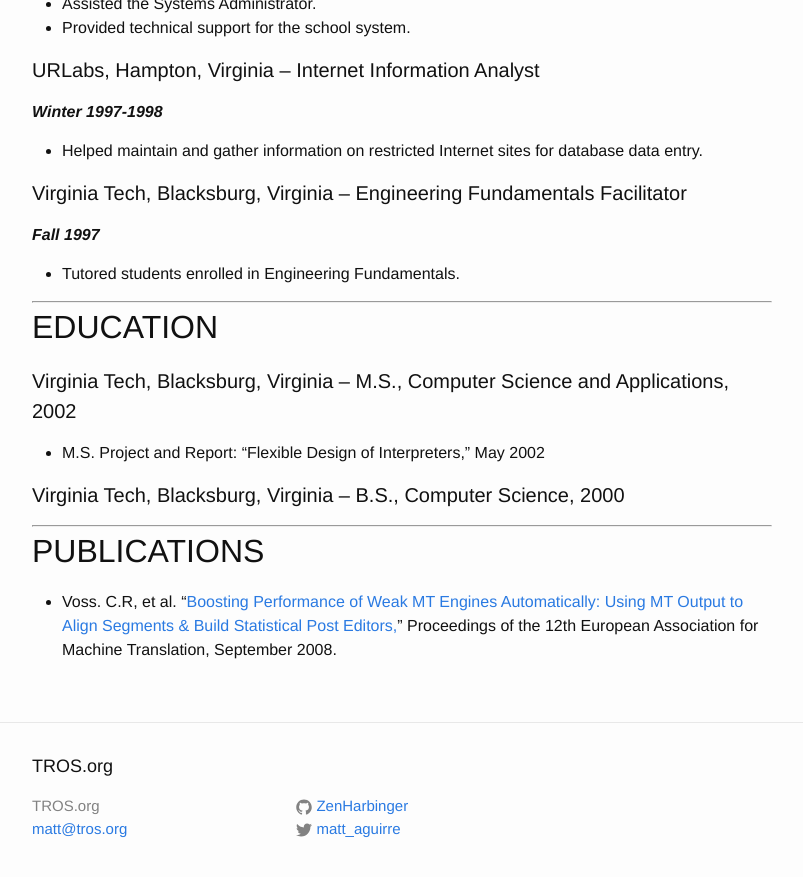
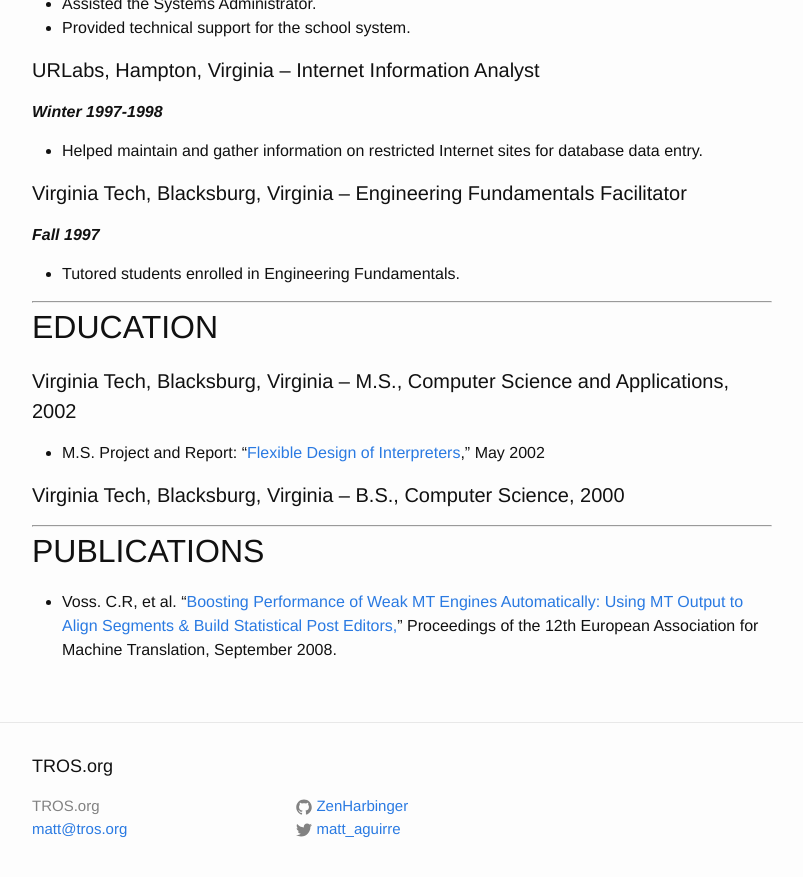
Before and after one commit to manimaranm7/ZenHarbinger.github.io, a Jekyll site: the page built from resume.md, in a window 1280 px wide and 900 px high, scrolled down 2258 px. Shown: the top 877 px of the window, without its empty margins (238-1041 px from the left). Built offline with Jekyll 4.4.1, drawn with Linux system fonts in a browser that asks for light colours; part of the change alters nothing that is shown.

```diff
--- a/resume.md
+++ b/resume.md
@@ -77,7 +77,7 @@ Android, ASP.NET, C#, C/C++, Computer Graphics, Database Management, Design Patt
 
 #### Virginia Tech, Blacksburg, Virginia -- M.S., Computer Science and Applications, 2002
 
-- M.S. Project and Report: "Flexible Design of Interpreters," May 2002
+- M.S. Project and Report: "[Flexible Design of Interpreters]({{site.url}}/Interpreter.pdf)," May 2002
 
 #### Virginia Tech, Blacksburg, Virginia -- B.S., Computer Science, 2000
 
```
Also changed, not shown: 1 other file.
